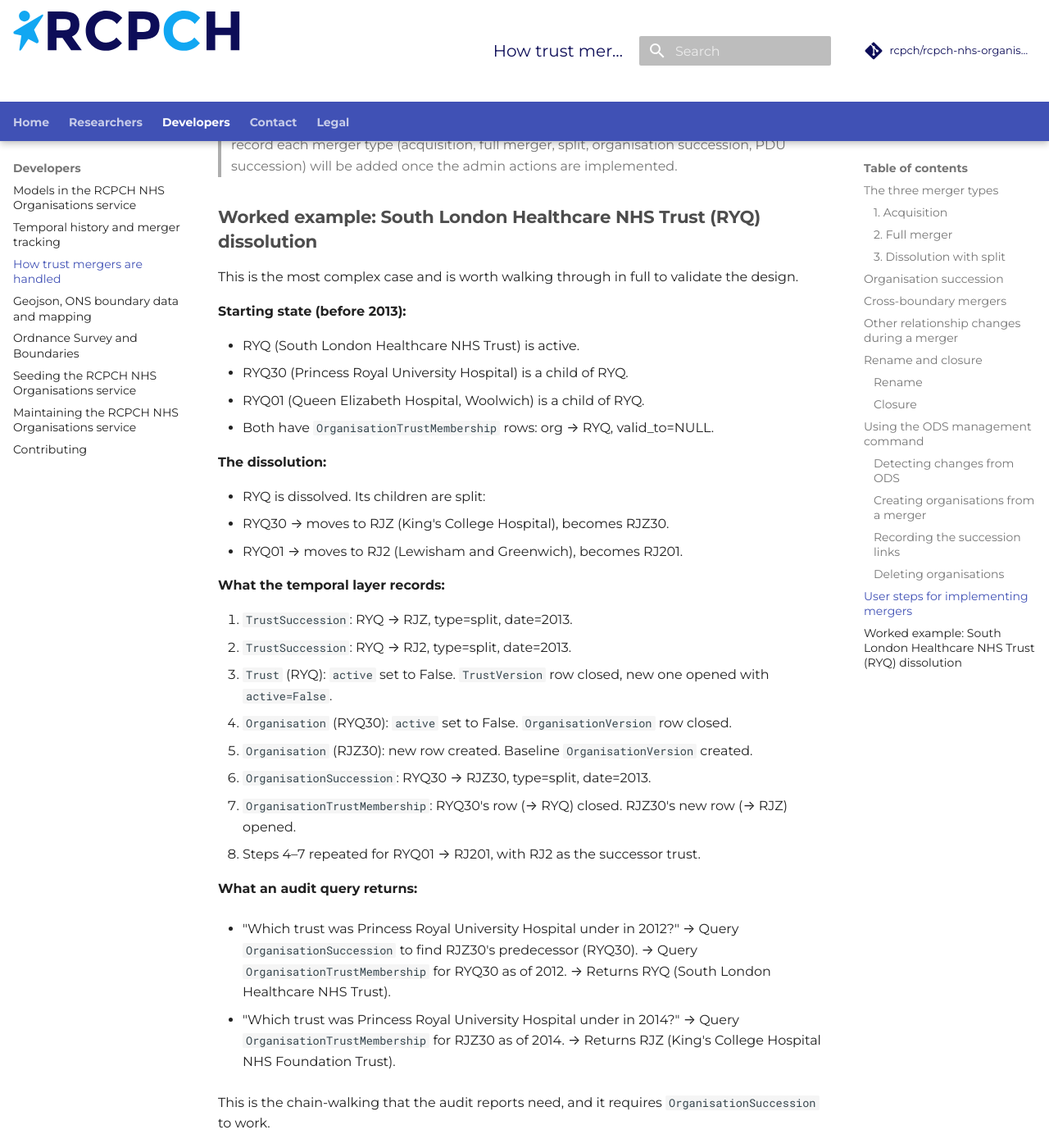
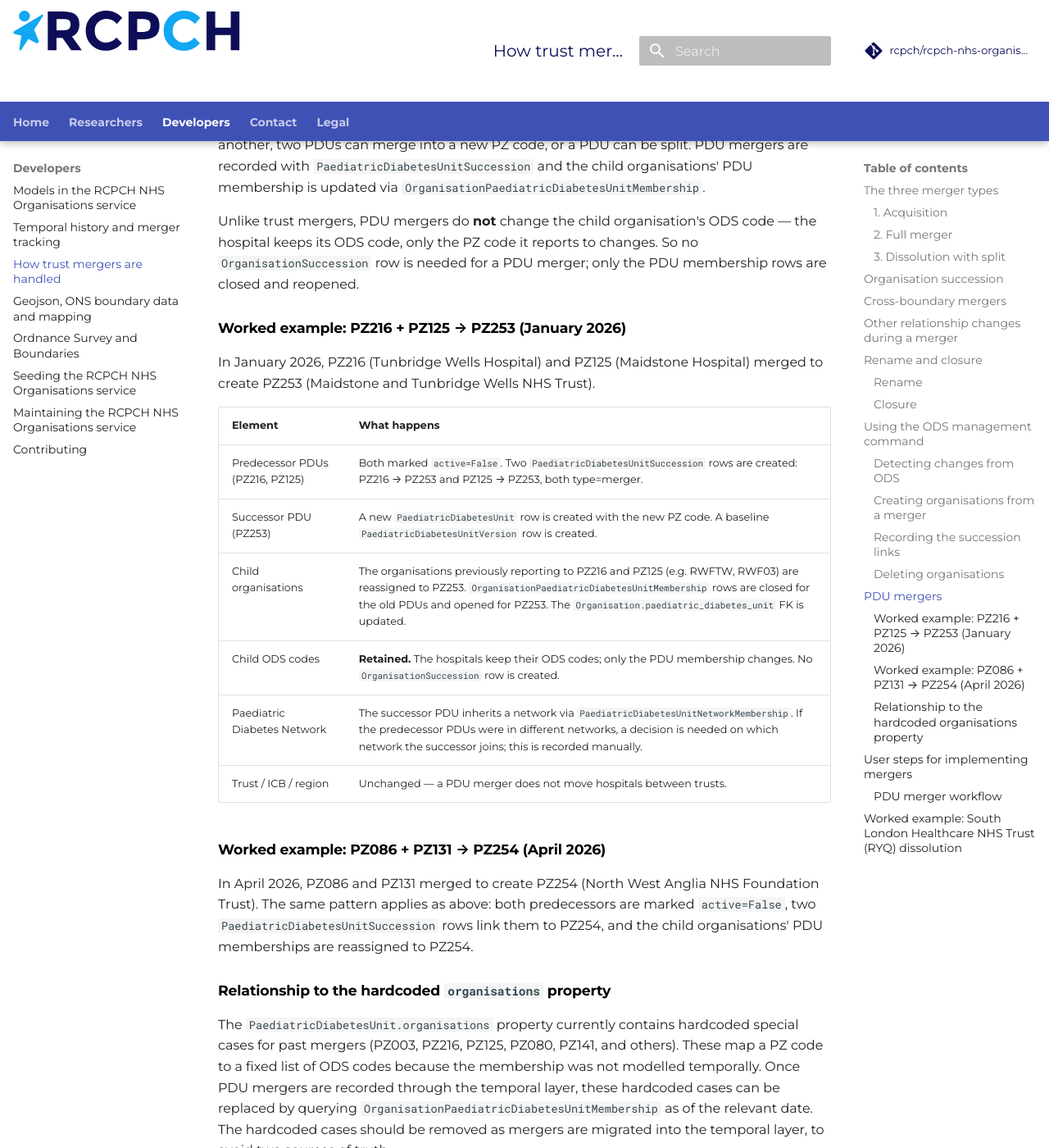
Before and after one commit to rcpch/rcpch-nhs-organisations, an MkDocs documentation site: the page built from documentation/docs/developer/merger-handling.md, in a window 1280 px wide and 1400 px high, scrolled down 7073 px. Shown: the whole window at 82% size. Built offline with MkDocs 1.6.1 and Material for MkDocs 9.7.7, drawn with Linux system fonts in a browser that asks for light colours; comment, search, counter and statistics services are not loaded; some of the changed text lies outside the part shown.

Commit message:
Add PDU mergers section to merger-handling doc
Adds a 'PDU mergers' section with two worked examples from 2026:
- PZ216 + PZ125 -> PZ253 (Maidstone and Tunbridge Wells, January 2026)
- PZ086 + PZ131 -> PZ254 (North West Anglia, April 2026)

Documents that PDU mergers, unlike trust mergers, do not change child
organisation ODS codes, so no OrganisationSuccession row is needed - only
PaediatricDiabetesUnitSuccession and OrganisationPaediatricDiabetesUnitMembership
rows are closed and reopened.

Notes that the hardcoded special cases in
PaediatricDiabetesUnit.organisations (PZ003, PZ216, PZ125, PZ080, PZ141)
should be removed as mergers are migrated into the temporal layer, to
avoid two sources of truth.

Adds a step-by-step PDU merger workflow under the user-steps placeholder.

```diff
--- a/documentation/docs/developer/merger-handling.md
+++ b/documentation/docs/developer/merger-handling.md
@@ -258,12 +258,83 @@
 > instead of deleting it if it is a predecessor in a succession, so that the
 > audit chain remains intact.
 
+## PDU mergers
+
+Paediatric Diabetes Units (PDUs) can merge in the same ways trusts do: one
+PDU can acquire another, two PDUs can merge into a new PZ code, or a PDU can
+be split. PDU mergers are recorded with `PaediatricDiabetesUnitSuccession`
+and the child organisations' PDU membership is updated via
+`OrganisationPaediatricDiabetesUnitMembership`.
+
+Unlike trust mergers, PDU mergers do **not** change the child organisation's
+ODS code — the hospital keeps its ODS code, only the PZ code it reports to
+changes. So no `OrganisationSuccession` row is needed for a PDU merger; only
+the PDU membership rows are closed and reopened.
+
+### Worked example: PZ216 + PZ125 → PZ253 (January 2026)
+
+In January 2026, PZ216 (Tunbridge Wells Hospital) and PZ125 (Maidstone
+Hospital) merged to create PZ253 (Maidstone and Tunbridge Wells NHS Trust).
+
+| Element | What happens |
+|---|---|
+| Predecessor PDUs (PZ216, PZ125) | Both marked `active=False`. Two `PaediatricDiabetesUnitSuccession` rows are created: PZ216 → PZ253 and PZ125 → PZ253, both type=merger. |
+| Successor PDU (PZ253) | A new `PaediatricDiabetesUnit` row is created with the new PZ code. A baseline `PaediatricDiabetesUnitVersion` row is created. |
+| Child organisations | The organisations previously reporting to PZ216 and PZ125 (e.g. RWFTW, RWF03) are reassigned to PZ253. `OrganisationPaediatricDiabetesUnitMembership` rows are closed for the old PDUs and opened for PZ253. The `Organisation.paediatric_diabetes_unit` FK is updated. |
+| Child ODS codes | **Retained.** The hospitals keep their ODS codes; only the PDU membership changes. No `OrganisationSuccession` row is created. |
+| Paediatric Diabetes Network | The successor PDU inherits a network via `PaediatricDiabetesUnitNetworkMembership`. If the predecessor PDUs were in different networks, a decision is needed on which network the successor joins; this is recorded manually. |
+| Trust / ICB / region | Unchanged — a PDU merger does not move hospitals between trusts. |
+
+### Worked example: PZ086 + PZ131 → PZ254 (April 2026)
+
+In April 2026, PZ086 and PZ131 merged to create PZ254 (North West Anglia NHS
+Foundation Trust). The same pattern applies as above: both predecessors are
+marked `active=False`, two `PaediatricDiabetesUnitSuccession` rows link them
+to PZ254, and the child organisations' PDU memberships are reassigned to
+PZ254.
+
+### Relationship to the hardcoded `organisations` property
+
+The `PaediatricDiabetesUnit.organisations` property currently contains
+hardcoded special cases for past mergers (PZ003, PZ216, PZ125, PZ080,
+PZ141, and others). These map a PZ code to a fixed list of ODS codes
+because the membership was not modelled temporally. Once PDU mergers are
+recorded through the temporal layer, these hardcoded cases can be replaced
+by querying `OrganisationPaediatricDiabetesUnitMembership` as of the
+relevant date. The hardcoded cases should be removed as mergers are
+migrated into the temporal layer, to avoid two sources of truth.
+
 ## User steps for implementing mergers
 
 > This section is a placeholder. Step-by-step instructions for using the admin
 > interface to record each merger type (acquisition, full merger, split,
 > organisation succession, PDU succession) will be added once the admin actions
 > are implemented.
+
+### PDU merger workflow
+
+To record a PDU merger (e.g. PZ216 + PZ125 → PZ253):
+
+1. **Create the successor PDU** if it does not already exist, via the admin or
+   the `mergers` command. A baseline `PaediatricDiabetesUnitVersion` row is
+   created automatically.
+2. **Create the `PaediatricDiabetesUnitSuccession` rows** via the admin: one
+   row per predecessor PDU, all pointing to the successor PDU, with the
+   merger date and type=merger.
+3. **Mark the predecessor PDUs `active=False`** via the admin. A new
+   `PaediatricDiabetesUnitVersion` row is opened for each, snapshotting
+   `active=False`.
+4. **Reassign the child organisations' PDU memberships** to the successor PDU
+   via the admin reassignment action (or the `reassign_organisation_paediatric_diabetes_unit`
+   helper). This closes the old `OrganisationPaediatricDiabetesUnitMembership`
+   rows and opens new ones pointing to the successor PDU, with the merger date
+   as `valid_from`.
+5. **Set the successor PDU's network** via the admin (or the
+   `reassign_paediatric_diabetes_unit_network` helper), recording it in
+   `PaediatricDiabetesUnitNetworkMembership`.
+6. **Remove any hardcoded special case** for the predecessor PZ codes in the
+   `PaediatricDiabetesUnit.organisations` property, since the temporal layer
+   now holds the membership history.
 
 ## Worked example: South London Healthcare NHS Trust (RYQ) dissolution
 
```
